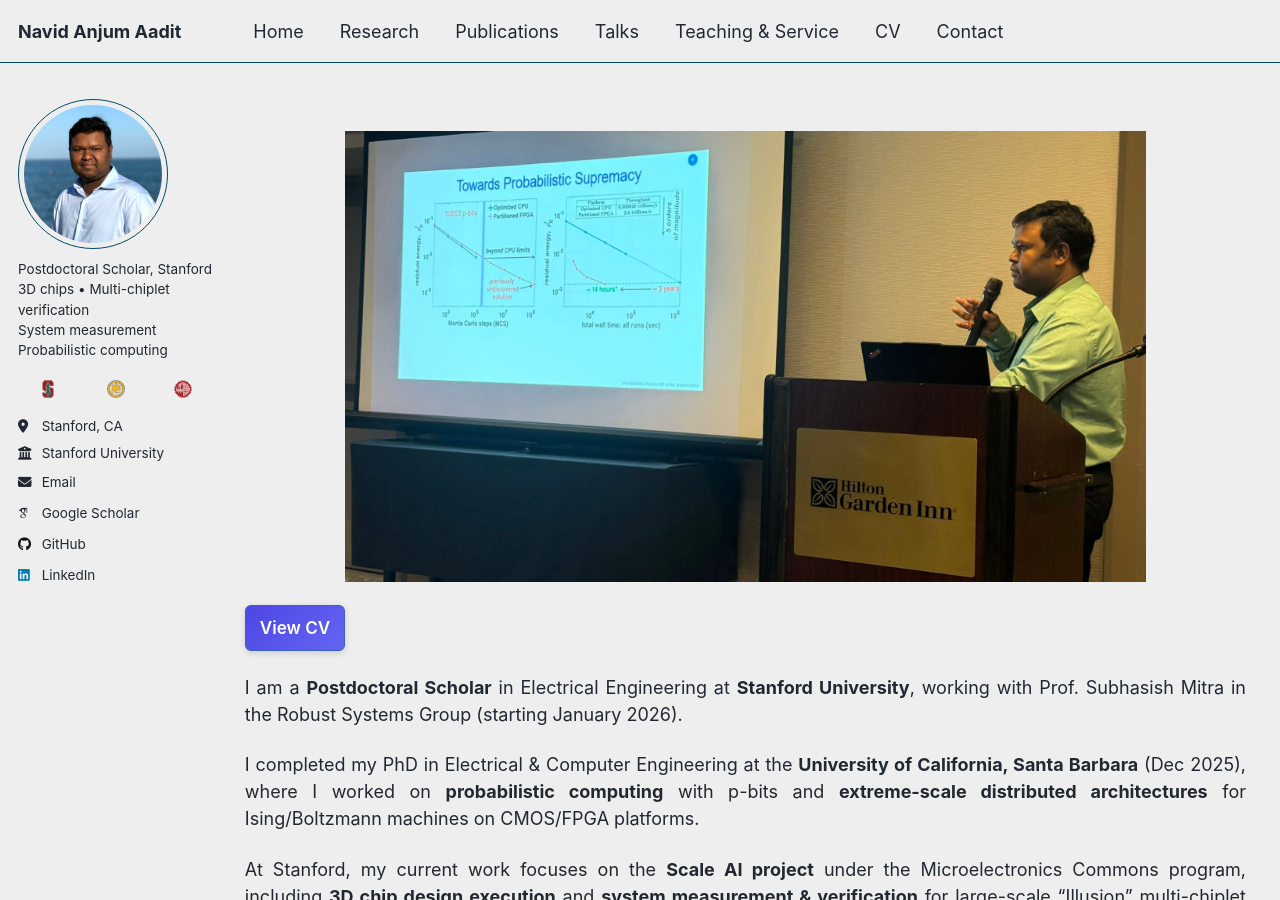
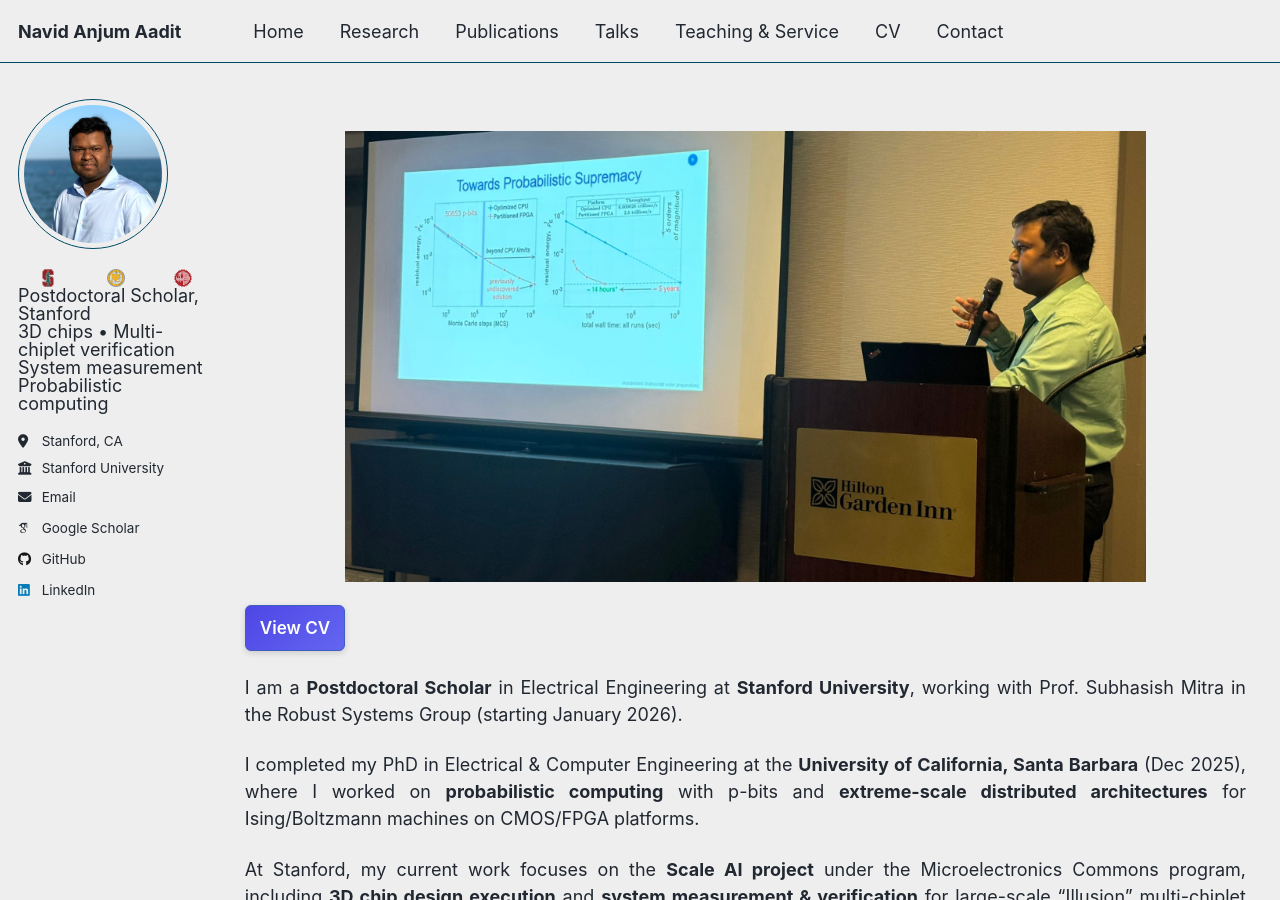
Before and after one commit to navidaadit/navidaadit.github.io, a Jekyll site: the page built from _pages/about.md, in a window 1280 px wide and 900 px high. Built offline with Jekyll 4.4.1, drawn with Linux system fonts in a browser that asks for light colours; some web fonts are replaced.

Commit message:
Refactor author bio and default settings in config

```diff
--- a/_config.yml
+++ b/_config.yml
@@ -2,36 +2,31 @@
 locale: "en-US"
 site_theme: "air"
 
-# Keep a good SEO title but DON'T show it in the navbar (see masthead_title below)
 title: "Navid Anjum Aadit"
 title_separator: "-"
 name: &name "Navid Anjum Aadit"
 
-# SEO description: keep it SINGLE LINE (newlines won't render anyway)
 description: &description "Postdoctoral Scholar, Stanford — 3D chips, multi-chiplet systems, system measurement & verification; Probabilistic computing, Ising/Boltzmann machines"
 
 url: https://navidaadit.github.io
 baseurl: ""
 repository: "navidaadit/navidaadit.github.io"
 
-# Hide the brand text in the masthead (prevents your name showing again at top-left)
-masthead_title: ""   # leave empty to suppress navbar title text
-# logo: "/images/logo.svg"  # (optional) small logo instead of text
+masthead_title: ""
 
 author:
-  name: ""                      # hide name under the headshot
+  name: ""
   avatar: "headshot.jpeg"
-  # Sidebar bio: add logos row under the lines
   bio: >-
-    <span class="bio-line-1">Postdoctoral Scholar, Stanford</span><br>
-    <span class="bio-line-2">3D chips • Multi-chiplet verification</span><br>
-    <span class="bio-line-3">System measurement</span><br>
-    <span class="bio-line-4">Probabilistic computing</span>
     <div class="affil-logos" aria-label="Affiliations">
       <img class="affil-logo" src="/images/logos/stanford.png" alt="Stanford University">
       <img class="affil-logo" src="/images/logos/ucsb.png" alt="UC Santa Barbara">
       <img class="affil-logo" src="/images/logos/buet.png" alt="BUET">
     </div>
+    <span class="bio-line-1">Postdoctoral Scholar, Stanford</span><br>
+    <span class="bio-line-2">3D chips • Multi-chiplet verification</span><br>
+    <span class="bio-line-3">System measurement</span><br>
+    <span class="bio-line-4">Probabilistic computing</span>
   location: "Stanford, CA"
   employer: "Stanford University"
   email: "navidanj@stanford.edu"
@@ -95,7 +90,6 @@ collections:
     permalink: /:collection/:path/
 
 defaults:
-  # _posts
   - scope:
       path: ""
       type: posts
@@ -106,14 +100,12 @@ defaults:
       comments: true
       share: true
       related: true
-  # _pages
   - scope:
       path: ""
       type: pages
     values:
       layout: single
       author_profile: true
-  # _teaching
   - scope:
       path: ""
       type: teaching
@@ -122,7 +114,6 @@ defaults:
       author_profile: true
       share: true
       comments: true
-  # _publications
   - scope:
       path: ""
       type: publications
@@ -131,7 +122,6 @@ defaults:
       author_profile: true
       share: true
       comments: true
-  # _portfolio
   - scope:
       path: ""
       type: portfolio
@@ -139,7 +129,6 @@ defaults:
       layout: single
       author_profile: true
       comment: true
-  # _talks
   - scope:
       path: ""
       type: talks
@@ -148,11 +137,9 @@ defaults:
       author_profile: true
       share: true
 
-# Outputting
 permalink: /:categories/:title/
 timezone: Etc/UTC
 
-# Plugins
 plugins:
   - jekyll-feed
   - jekyll-gist
@@ -161,7 +148,6 @@ plugins:
   - jekyll-redirect-from
   - jemoji
 
-# Archives
 category_archive:
   type: liquid
   path: /categories/
@@ -169,7 +155,6 @@ tag_archive:
   type: liquid
   path: /tags/
 
-# HTML Compression
 compress_html:
   clippings: all
   ignore:
```
